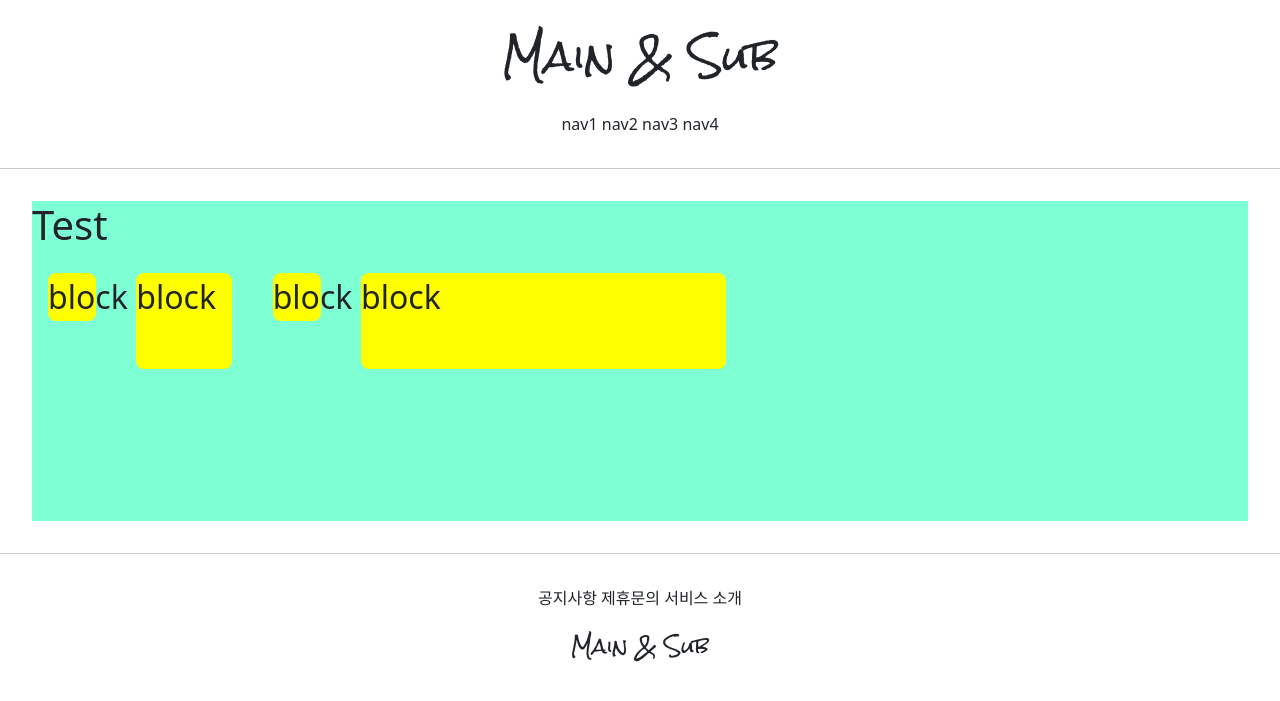
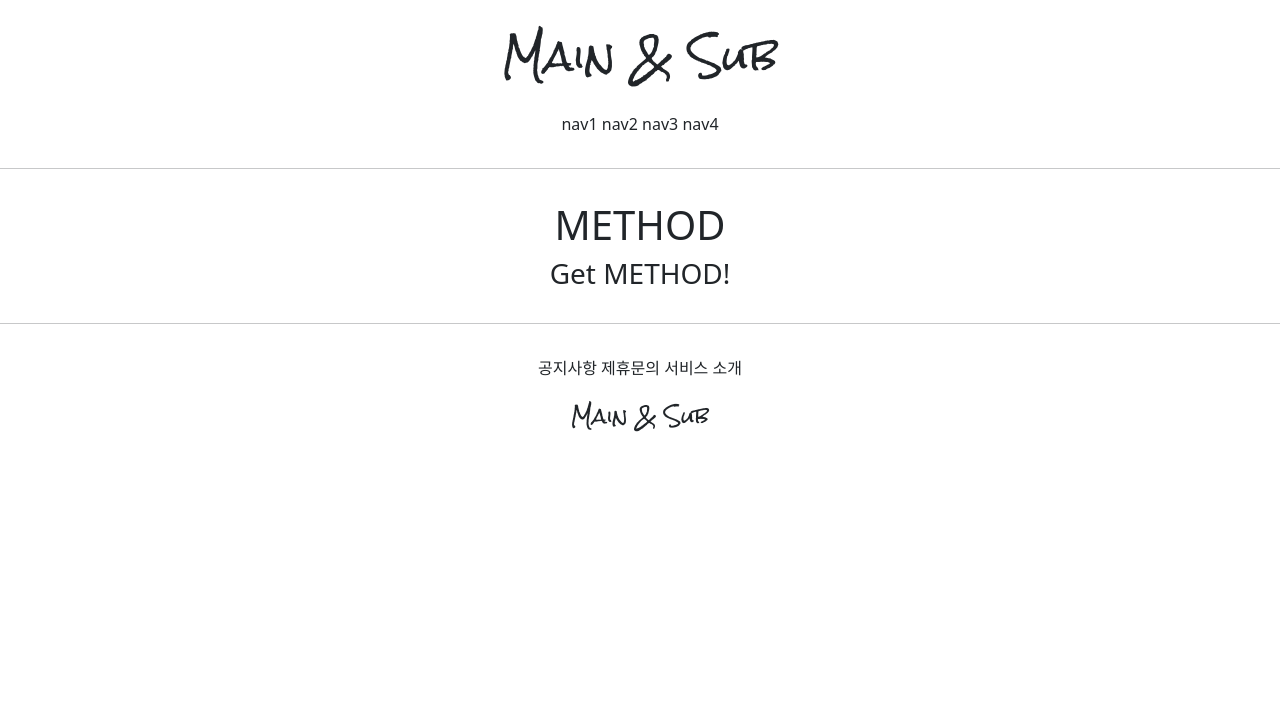
Before and after one commit to xxoellie/gis_1ban-_1, a Django app: page /accounts/hello_world/ in a window 1280 px wide. Shown: the top 701 px of the page. Run offline with Django 3.2, Linux system fonts and the light colour scheme; parts of the project's set-up code (start-up, migrations or seed data) failed here and were passed over.

Commit message:
7/8 class 1 commit 3

```diff
--- a/accountapp/templates/accountapp/hello_world.html
+++ b/accountapp/templates/accountapp/hello_world.html
@@ -15,14 +15,10 @@
 
     </style>
 
-    <div style="height: 20rem; background-color: aquamarine; margin : 2rem; border-radius ; 1rem; font-size : 2rem; ">
-        <h1>Test</h1>
+    <div style=" margin : 2rem; text-align: center ">
+        <h1>METHOD</h1>
 
-        <div class="testing" style="height : 48px; width:48px" >block</div>
-        <div class="testing" style="height : 3em; width:3em" >block</div>
-        <div class="testing" style="height : 3rem; width:3rem" >block</div>
-        <div class="testing" style="height : 30%; width:30%" >block</div>
-
+        <h3>{{ text }}</h3>
     </div>
 
 {% endblock %}
--- a/accountapp/views.py
+++ b/accountapp/views.py
@@ -4,4 +4,9 @@ from django.shortcuts import render
 # Create your views here.
 
 def hello_world(request) :
-    return render(request, 'accountapp/hello_world.html')
+    if request.method == 'POST':
+        return render(request, 'accountapp/hello_world.html',
+                      context={'text': 'POST METHOD!'})
+    else :
+        return render(request, 'accountapp/hello_world.html',
+                      context={'text': 'Get METHOD!'})
```
